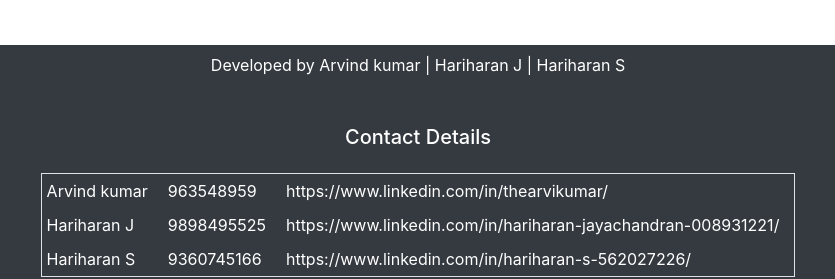
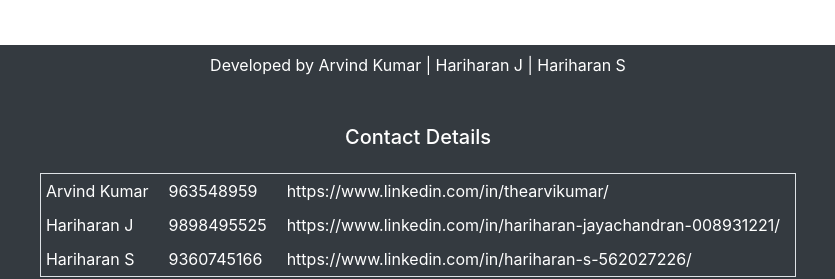
Before and after one commit to hariharans-dev/fooody-s-project, a plain HTML site: page menu selection/menu.html in a window 1280 px wide. Shown: the part 2429-2708 px from the top of the page, 222-1057 px from the left. Drawn offline with nearby package versions, Linux system fonts and the light colour scheme.

Commit message:
corrected names

```diff
--- a/menu selection/menu.html
+++ b/menu selection/menu.html
@@ -127,11 +127,11 @@
     <div class="text-center text-white h1"><a href="/view cart/cart.html" class="b1 btn btn-dark pt-2 pb-2 pl-3 pr-3" role="button" onclick="process()">View cart</a></div>
   </div>
   <div class="bg-dark text-white pt-2">
-    <div class="text-center">Developed by Arvind kumar |  Hariharan J | Hariharan S</div>
+    <div class="text-center">Developed by Arvind Kumar |  Hariharan J | Hariharan S</div>
     <div class="h5 text-center mt-5">Contact Details</div>
     <div class="pb-5 pt-3">
       <table class="border">
-        <tr><td>Arvind kumar</td><td>963548959</td><td>https://www.linkedin.com/in/thearvikumar/</td></tr>
+        <tr><td>Arvind Kumar</td><td>963548959</td><td>https://www.linkedin.com/in/thearvikumar/</td></tr>
         <tr><td>Hariharan J</td><td>9898495525</td><td>https://www.linkedin.com/in/hariharan-jayachandran-008931221/</td></tr>
         <tr><td>Hariharan S</td><td>9360745166</td><td>https://www.linkedin.com/in/hariharan-s-562027226/</td></tr>
       </table>
```
